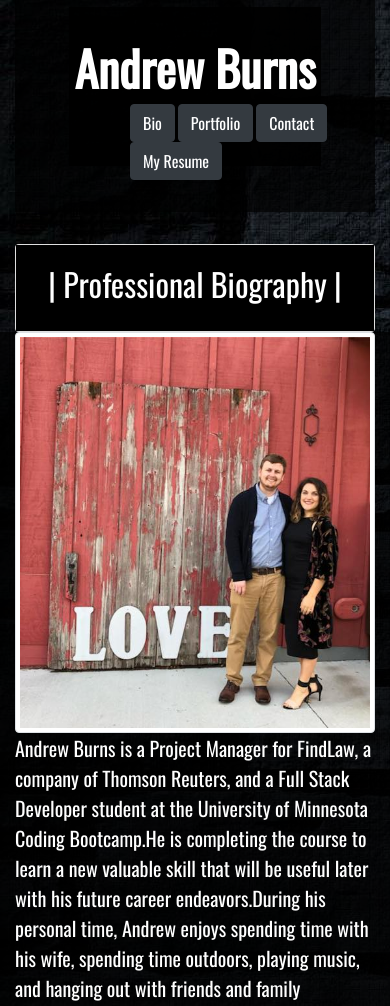
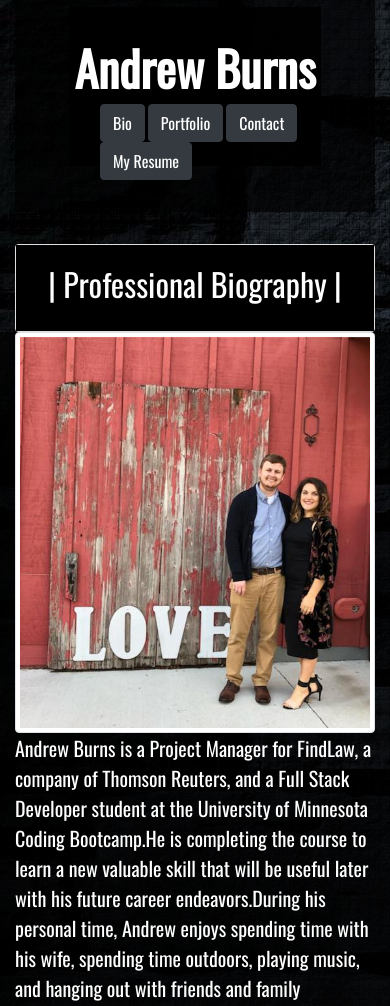
Before and after one commit to burnsandrew88/Professional_Portfolio, a plain HTML site: page index.html in a window 390 px wide. Shown: the top 1006 px of the page. Drawn offline with nearby package versions, Linux system fonts and the light colour scheme.

Commit message:
update mobile view

```diff
--- a/style.css
+++ b/style.css
@@ -85,7 +85,7 @@ section{
         font-size: 16px;
     }
     #navbarGroup{
-        padding-left: 115px;
+        padding-left: 85px;
     }
 }
 @media (min-width: 761px){
```
